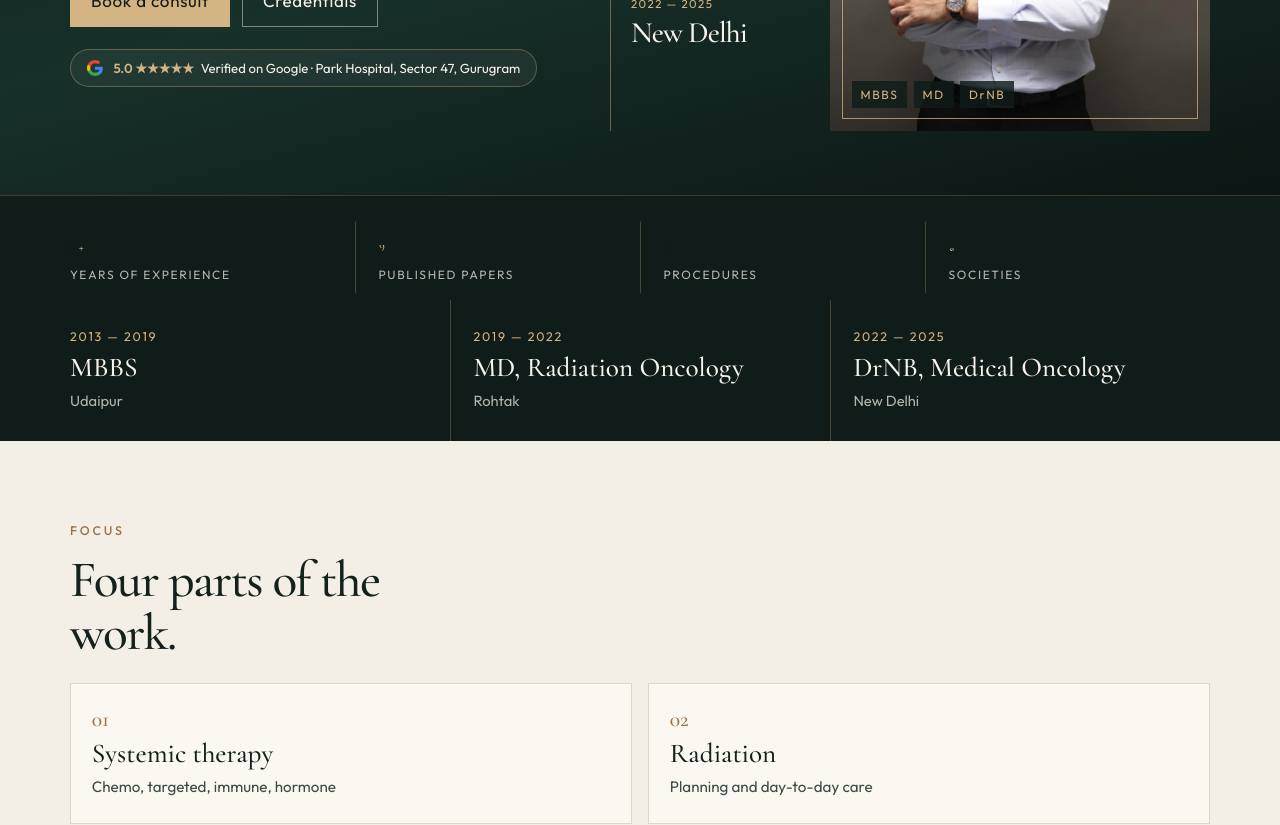
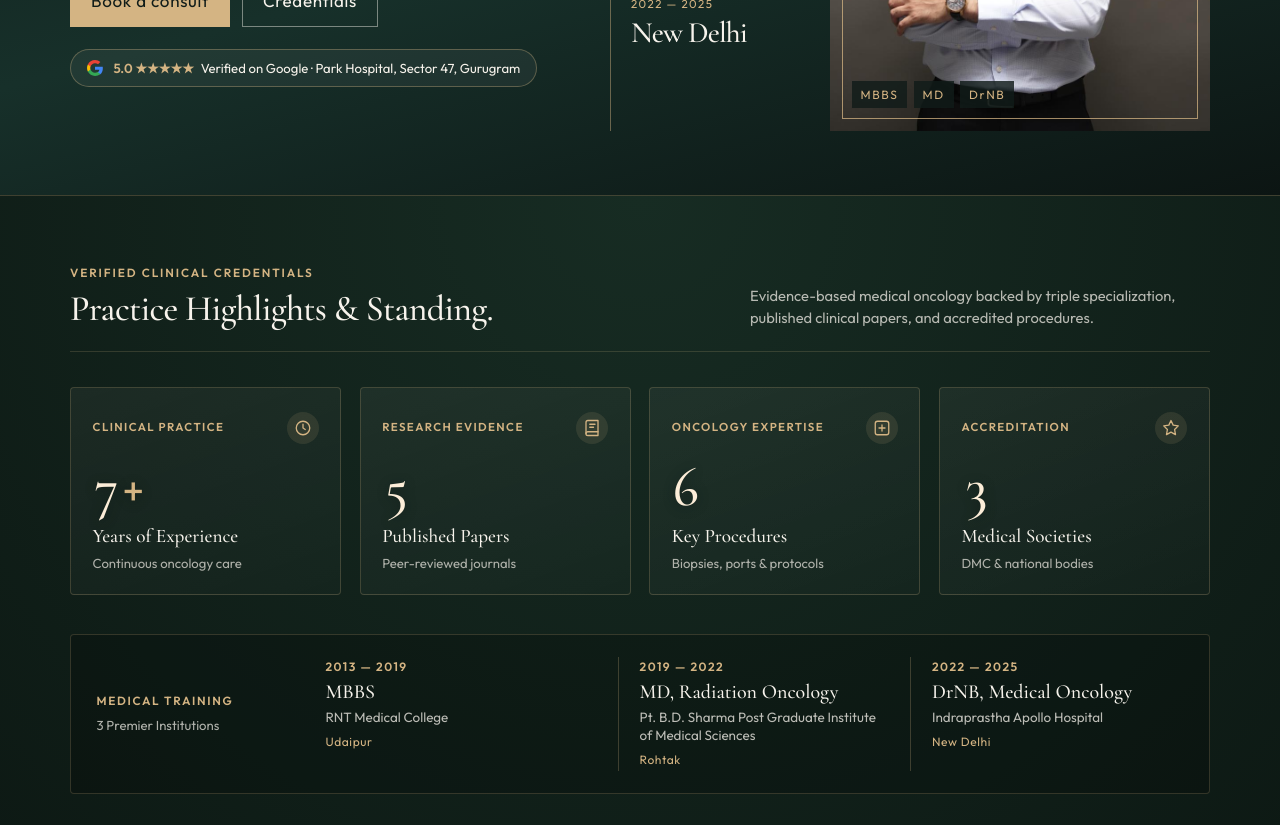
Before and after one commit to pankaj2816/dr-geetanand-rao, a React (Vite) app: page / in a window 1280 px wide. Shown: the part 460-1285 px from the top of the page. Built offline with nearby package versions, Linux system fonts and the light colour scheme.

Commit message:
Redesign stat showcase with visible, smooth count-up animation and premium metric cards

```diff
--- a/src/data.js
+++ b/src/data.js
@@ -282,10 +282,42 @@ export const certificates = [
 ]
 
 export const highlights = [
-  { value: 7, suffix: '+', label: 'Years of experience' },
-  { value: publications.length, suffix: '', label: 'Published papers' },
-  { value: procedures.length, suffix: '', label: 'Procedures' },
-  { value: memberships.length, suffix: '', label: 'Societies' },
+  {
+    id: 'exp',
+    value: 7,
+    suffix: '+',
+    kicker: 'Clinical Practice',
+    label: 'Years of Experience',
+    detail: 'Continuous oncology care',
+    icon: 'experience',
+  },
+  {
+    id: 'papers',
+    value: publications.length,
+    suffix: '',
+    kicker: 'Research Evidence',
+    label: 'Published Papers',
+    detail: 'Peer-reviewed journals',
+    icon: 'papers',
+  },
+  {
+    id: 'procedures',
+    value: procedures.length,
+    suffix: '',
+    kicker: 'Oncology Expertise',
+    label: 'Key Procedures',
+    detail: 'Biopsies, ports & protocols',
+    icon: 'procedures',
+  },
+  {
+    id: 'societies',
+    value: memberships.length,
+    suffix: '',
+    kicker: 'Accreditation',
+    label: 'Medical Societies',
+    detail: 'DMC & national bodies',
+    icon: 'societies',
+  },
 ]
 
 export const reviews = [
--- a/src/pages/Home.jsx
+++ b/src/pages/Home.jsx
@@ -5,88 +5,120 @@ import { site, focus, education, publications, memberships, highlights } from '.
 import ReviewsSection from '../components/ReviewsSection'
 import GoogleIcon from '../components/GoogleIcon'
 
-function DigitReel({ digit, started, delay }) {
-  const target = parseInt(digit, 10)
-  const isNumber = !Number.isNaN(target)
-
-  if (!isNumber) {
-    return <span className="digit-char">{digit}</span>
+function StatIcon({ type }) {
+  if (type === 'experience') {
+    return (
+      <svg viewBox="0 0 24 24" width="18" height="18" fill="none" stroke="currentColor" strokeWidth="1.75" strokeLinecap="round" strokeLinejoin="round" aria-hidden="true">
+        <circle cx="12" cy="12" r="9" />
+        <polyline points="12 7 12 12 15 14" />
+      </svg>
+    )
   }
-
-  // Prepend a cycle so even single digits (3, 5, 6, 7) glide with realistic momentum
-  const items = [0, 1, 2, 3, 4, 5, 6, 7, 8, 9, 0, 1, 2, 3, 4, 5, 6, 7, 8, 9].slice(0, 10 + target + 1)
-  const targetIndex = items.length - 1
-  const transform = started ? `translateY(-${targetIndex * 1.08}em)` : 'translateY(0em)'
-
+  if (type === 'papers') {
     return (
-    <span className="digit-window" aria-hidden="true">
-      <span
-        className="digit-track"
-        style={{
-          transform,
-          transitionDelay: `${delay}ms`,
-        }}
-      >
-        {items.map((num, i) => (
-          <span key={i} className="digit-cell">
-            {num}
-          </span>
-        ))}
-      </span>
-    </span>
+      <svg viewBox="0 0 24 24" width="18" height="18" fill="none" stroke="currentColor" strokeWidth="1.75" strokeLinecap="round" strokeLinejoin="round" aria-hidden="true">
+        <path d="M4 19.5A2.5 2.5 0 0 1 6.5 17H20" />
+        <path d="M6.5 2H20v20H6.5A2.5 2.5 0 0 1 4 19.5v-15A2.5 2.5 0 0 1 6.5 2z" />
+        <line x1="9" y1="7" x2="16" y2="7" />
+        <line x1="9" y1="11" x2="14" y2="11" />
+      </svg>
+    )
+  }
+  if (type === 'procedures') {
+    return (
+      <svg viewBox="0 0 24 24" width="18" height="18" fill="none" stroke="currentColor" strokeWidth="1.75" strokeLinecap="round" strokeLinejoin="round" aria-hidden="true">
+        <rect x="3" y="3" width="18" height="18" rx="3" />
+        <line x1="12" y1="8" x2="12" y2="16" />
+        <line x1="8" y1="12" x2="16" y2="12" />
+      </svg>
+    )
+  }
+  return (
+    <svg viewBox="0 0 24 24" width="18" height="18" fill="none" stroke="currentColor" strokeWidth="1.75" strokeLinecap="round" strokeLinejoin="round" aria-hidden="true">
+      <path d="M12 2l2.9 6.2 6.8 1-4.9 4.8 1.2 6.8L12 17.5 6 20.8l1.2-6.8-4.9-4.8 6.8-1z" />
+    </svg>
   )
 }
 
-function SmoothCounter({ value, suffix = '', delay = 0 }) {
+function AnimatedCounter({ value, suffix = '', delay = 0 }) {
+  const [count, setCount] = useState(0)
+  const [started, setStarted] = useState(false)
   const ref = useRef(null)
-  const [started, setStarted] = useState(false)
-  const digits = String(value).split('')
 
   useEffect(() => {
     const node = ref.current
     if (!node) return undefined
 
-    const reduce = window.matchMedia('(prefers-reduced-motion: reduce)').matches
-    if (reduce) {
+    const prefersReducedMotion =
+      typeof window !== 'undefined' &&
+      window.matchMedia('(prefers-reduced-motion: reduce)').matches
+
+    if (prefersReducedMotion) {
+      setCount(value)
       setStarted(true)
       return undefined
     }
 
+    let frameId
+    let timerId
+
     const observer = new IntersectionObserver(
       ([entry]) => {
         if (entry.isIntersecting) {
+          observer.disconnect()
+          timerId = setTimeout(() => {
             setStarted(true)
-          observer.disconnect()
+            const duration = 1400
+            const startTime = performance.now()
+
+            const step = (now) => {
+              const elapsed = now - startTime
+              const progress = Math.min(elapsed / duration, 1)
+              // Organic ease-out quart curve
+              const easeOut = 1 - Math.pow(1 - progress, 4)
+              const current = Math.round(easeOut * value)
+
+              setCount(current)
+
+              if (progress < 1) {
+                frameId = requestAnimationFrame(step)
+              } else {
+                setCount(value)
+              }
+            }
+
+            frameId = requestAnimationFrame(step)
+          }, delay)
         }
       },
-      { threshold: 0.35, rootMargin: '0px 0px -40px 0px' },
+      { threshold: 0.1 }
     )
 
     observer.observe(node)
-    return () => observer.disconnect()
-  }, [])
+
+    // Guaranteed visibility safety fallback
+    const safety = setTimeout(() => {
+      setCount(value)
+      setStarted(true)
+    }, 2000)
+
+    return () => {
+      observer.disconnect()
+      clearTimeout(timerId)
+      clearTimeout(safety)
+      if (frameId) cancelAnimationFrame(frameId)
+    }
+  }, [value, delay])
 
   return (
-    <strong
+    <div
       ref={ref}
-      className={`smooth-stat ${started ? 'is-active' : ''}`}
+      className={`stat-digit-display ${started ? 'is-live' : ''}`}
       aria-label={`${value}${suffix}`}
     >
-      <span className="digit-group" aria-hidden="true">
-        {digits.map((d, i) => (
-          <DigitReel key={i} digit={d} started={started} delay={delay + i * 90} />
-        ))}
-      </span>
-      {suffix ? (
-        <span
-          className="stat-suffix"
-          style={{ transitionDelay: `${delay + 1150}ms` }}
-          aria-hidden="true"
-        >
-          {suffix}
-        </span>
-      ) : null}
-    </strong>
+      <span className="stat-digit-num">{count}</span>
+      {suffix ? <span className="stat-digit-suffix">{suffix}</span> : null}
+    </div>
   )
 }
 
@@ -147,23 +179,58 @@ export default function Home() {
         </div>
       </section>
 
-      <section className="cred-strip" aria-label="Qualifications">
-        <div className="wrap stat-grid">
+      <section className="cred-strip" aria-label="Clinical Standing & Qualifications">
+        <div className="wrap">
+          <div className="stat-strip-head">
+            <div>
+              <span className="kicker-gold">Verified Clinical Credentials</span>
+              <h2 className="stat-strip-heading">Practice Highlights & Standing.</h2>
+            </div>
+            <p className="stat-strip-lead">
+              Evidence-based medical oncology backed by triple specialization, published clinical papers, and accredited procedures.
+            </p>
+          </div>
+
+          <div className="stat-card-grid">
             {highlights.map((item, index) => (
-            <article key={item.label} style={{ animationDelay: `${0.08 + index * 0.1}s` }}>
-              <SmoothCounter value={item.value} suffix={item.suffix} delay={index * 130} />
-              <span>{item.label}</span>
+              <article key={item.id} className="stat-card">
+                <header className="stat-card-top">
+                  <span className="stat-card-kicker">{item.kicker}</span>
+                  <div className="stat-card-icon" aria-hidden="true">
+                    <StatIcon type={item.icon} />
+                  </div>
+                </header>
+
+                <div className="stat-value-row">
+                  <AnimatedCounter
+                    value={item.value}
+                    suffix={item.suffix}
+                    delay={index * 130}
+                  />
+                </div>
+
+                <h3 className="stat-card-label">{item.label}</h3>
+                <p className="stat-card-detail">{item.detail}</p>
               </article>
             ))}
           </div>
-        <div className="wrap cred-grid">
+
+          <div className="cred-timeline-band">
+            <div className="cred-timeline-badge">
+              <span>Medical Training</span>
+              <small>3 Premier Institutions</small>
+            </div>
+            <div className="cred-timeline-cards">
               {education.map((item) => (
-            <article key={item.degree}>
-              <p>{item.years}</p>
-              <h2>{item.degree}</h2>
-              <span>{item.city}</span>
+                <article key={item.degree} className="cred-degree-card">
+                  <span className="cred-degree-years">{item.years}</span>
+                  <h3 className="cred-degree-title">{item.degree}</h3>
+                  <p className="cred-degree-place">{item.place.split(',')[0]}</p>
+                  <span className="cred-degree-city">{item.city}</span>
                 </article>
               ))}
+            </div>
+          </div>
         </div>
       </section>
 
--- a/src/styles.css
+++ b/src/styles.css
@@ -303,137 +303,250 @@ h1, h2, h3, p { margin: 0; }
   letter-spacing: 0.14em;
 }
 
-.cred-strip { background: var(--deep); color: var(--white); border-top: 1px solid rgba(212, 180, 131, 0.2); }
-.stat-grid {
+/* Credentials & Highlights Showcase */
+.cred-strip {
+  background: radial-gradient(circle at 50% 0%, #172c23 0%, #0d1914 100%);
+  color: var(--white);
+  border-top: 1px solid rgba(212, 180, 131, 0.25);
+  border-bottom: 1px solid rgba(212, 180, 131, 0.2);
+  padding: 3.8rem 0 3.6rem;
+  position: relative;
+}
+
+.stat-strip-head {
+  display: flex;
+  justify-content: space-between;
+  align-items: flex-end;
+  gap: 2rem;
+  margin-bottom: 2.2rem;
+  padding-bottom: 1.4rem;
+  border-bottom: 1px solid rgba(212, 180, 131, 0.18);
+}
+
+.kicker-gold {
+  display: inline-block;
+  color: var(--brass-2);
+  font-size: 0.74rem;
+  font-weight: 600;
+  letter-spacing: 0.16em;
+  text-transform: uppercase;
+  margin-bottom: 0.35rem;
+}
+
+.stat-strip-heading {
+  font-family: var(--serif);
+  font-size: clamp(1.8rem, 2.8vw, 2.5rem);
+  font-weight: 500;
+  line-height: 1.12;
+  color: var(--white);
+  margin: 0;
+  letter-spacing: -0.02em;
+}
+
+.stat-strip-lead {
+  max-width: 460px;
+  color: rgba(247, 243, 236, 0.72);
+  font-size: 0.92rem;
+  line-height: 1.5;
+  margin: 0;
+}
+
+/* Stat Cards Grid */
+.stat-card-grid {
   display: grid;
   grid-template-columns: repeat(4, 1fr);
-  padding: 1.55rem 0 0.35rem;
-}
-.stat-grid article {
-  padding: 0.6rem 1.4rem;
-  border-left: 1px solid rgba(212, 180, 131, 0.28);
-  border-radius: 2px;
-  transition: background-color 0.4s cubic-bezier(0.2, 0.8, 0.2, 1);
+  gap: 1.15rem;
+  margin-bottom: 2.4rem;
+}
+
+.stat-card {
+  background: linear-gradient(160deg, rgba(255, 255, 255, 0.05) 0%, rgba(255, 255, 255, 0.015) 100%);
+  border: 1px solid rgba(212, 180, 131, 0.22);
+  border-radius: 4px;
+  padding: 1.45rem 1.35rem 1.35rem;
+  position: relative;
+  display: flex;
+  flex-direction: column;
+  transition: transform 0.32s cubic-bezier(0.2, 0.8, 0.2, 1),
+              border-color 0.32s ease,
+              background-color 0.32s ease,
+              box-shadow 0.32s ease;
   cursor: default;
 }
-.stat-grid article:first-child { padding-left: 0; border-left: 0; }
-.stat-grid article:hover {
-  background-color: rgba(212, 180, 131, 0.05);
-}
-
-.smooth-stat {
+
+.stat-card:hover {
+  transform: translateY(-4px);
+  border-color: rgba(212, 180, 131, 0.55);
+  background: linear-gradient(160deg, rgba(255, 255, 255, 0.08) 0%, rgba(255, 255, 255, 0.03) 100%);
+  box-shadow: 0 14px 30px rgba(0, 0, 0, 0.32);
+}
+
+.stat-card-top {
+  display: flex;
+  justify-content: space-between;
+  align-items: center;
+  margin-bottom: 0.95rem;
+}
+
+.stat-card-kicker {
+  font-size: 0.72rem;
+  font-weight: 600;
+  letter-spacing: 0.12em;
+  text-transform: uppercase;
+  color: var(--brass-2);
+}
+
+.stat-card-icon {
+  color: var(--brass-2);
+  background: rgba(212, 180, 131, 0.12);
+  border-radius: 50%;
+  width: 32px;
+  height: 32px;
+  display: flex;
+  align-items: center;
+  justify-content: center;
+  transition: all 0.3s ease;
+  flex-shrink: 0;
+}
+
+.stat-card:hover .stat-card-icon {
+  background: var(--brass);
+  color: var(--white);
+  transform: scale(1.08);
+}
+
+/* Stat Number Animation & Typography */
+.stat-value-row {
+  display: flex;
+  align-items: baseline;
+  margin-bottom: 0.4rem;
+}
+
+.stat-digit-display {
   display: inline-flex;
   align-items: baseline;
   font-family: var(--serif);
   font-weight: 500;
-  font-size: clamp(2.8rem, 4.2vw, 3.8rem);
+  font-size: clamp(3rem, 4.4vw, 3.8rem);
   line-height: 1;
+  color: #fcedd8;
+  letter-spacing: -0.02em;
+  text-shadow: 0 2px 12px rgba(0, 0, 0, 0.35);
+  transition: color 0.3s ease;
+}
+
+.stat-card:hover .stat-digit-display {
+  color: #fff4e4;
+}
+
+.stat-digit-num {
+  display: inline-block;
+  font-variant-numeric: tabular-nums;
+  line-height: 1;
+}
+
+.stat-digit-suffix {
+  display: inline-block;
+  font-size: 0.72em;
   color: var(--brass-2);
-  font-variant-numeric: tabular-nums;
-  position: relative;
-  letter-spacing: -0.02em;
-  transition: transform 0.4s cubic-bezier(0.2, 0.8, 0.2, 1);
-}
-.stat-grid article:hover .smooth-stat {
-  transform: translateY(-2px);
-}
-
-.digit-group {
-  display: inline-flex;
-  align-items: baseline;
-  overflow: hidden;
-  height: 1.08em;
-  padding: 0 0.02em;
-  position: relative;
-}
-
-.digit-window {
-  display: inline-block;
-  height: 1.08em;
-  overflow: hidden;
-  position: relative;
-  vertical-align: top;
-}
-
-.digit-track {
-  display: flex;
-  flex-direction: column;
-  will-change: transform;
-  transition: transform 1.65s cubic-bezier(0.12, 0.82, 0.18, 1);
-}
-
-.digit-cell {
-  height: 1.08em;
-  display: flex;
-  align-items: center;
-  justify-content: center;
-  line-height: 1.08em;
-  background: linear-gradient(180deg, #fdf8ee 0%, #e2c69d 55%, #b58d56 100%);
-  -webkit-background-clip: text;
-  -webkit-text-fill-color: transparent;
-  filter: drop-shadow(0 2px 8px rgba(0, 0, 0, 0.35));
-}
-
-.digit-char {
-  height: 1.08em;
-  display: inline-flex;
-  align-items: center;
-  background: linear-gradient(180deg, #fdf8ee 0%, #e2c69d 55%, #b58d56 100%);
-  -webkit-background-clip: text;
-  -webkit-text-fill-color: transparent;
-}
-
-.stat-suffix {
-  display: inline-block;
-  margin-left: 0.06em;
-  font-size: 0.82em;
+  margin-left: 0.08em;
+  font-family: var(--sans);
+  font-weight: 400;
+}
+
+.stat-card-label {
+  font-family: var(--serif);
+  font-size: 1.2rem;
+  font-weight: 500;
+  color: var(--white);
+  margin: 0.2rem 0 0.35rem;
+  line-height: 1.22;
+}
+
+.stat-card-detail {
+  color: rgba(247, 243, 236, 0.68);
+  font-size: 0.82rem;
+  line-height: 1.45;
+  margin: 0;
+  margin-top: auto;
+}
+
+/* Education Timeline Ribbon */
+.cred-timeline-band {
+  background: rgba(0, 0, 0, 0.2);
+  border: 1px solid rgba(212, 180, 131, 0.2);
+  border-radius: 4px;
+  padding: 1.4rem 1.6rem;
+  display: grid;
+  grid-template-columns: 200px 1fr;
+  gap: 1.8rem;
+  align-items: center;
+}
+
+.cred-timeline-badge span {
+  display: block;
   color: var(--brass-2);
-  background: linear-gradient(180deg, #fdf8ee 0%, #e2c69d 55%, #b58d56 100%);
-  -webkit-background-clip: text;
-  -webkit-text-fill-color: transparent;
-  opacity: 0;
-  transform: scale(0.4) translateY(6px);
-  transition: opacity 0.55s ease, transform 0.55s cubic-bezier(0.34, 1.56, 0.64, 1);
-}
-
-.smooth-stat.is-active .stat-suffix {
-  opacity: 1;
-  transform: scale(1) translateY(0);
-}
-
-.stat-grid span {
-  display: block;
-  margin-top: 0.45rem;
-  color: rgba(247, 243, 236, 0.72);
-  font-size: 0.75rem;
+  font-size: 0.74rem;
   letter-spacing: 0.14em;
   text-transform: uppercase;
-  transition: color 0.3s ease;
-}
-.stat-grid article:hover span {
+  font-weight: 600;
+}
+
+.cred-timeline-badge small {
+  display: block;
+  color: rgba(247, 243, 236, 0.7);
+  font-size: 0.82rem;
+  margin-top: 0.25rem;
+}
+
+.cred-timeline-cards {
+  display: grid;
+  grid-template-columns: repeat(3, 1fr);
+  gap: 1.2rem;
+}
+
+.cred-degree-card {
+  padding-left: 1.3rem;
+  border-left: 1px solid rgba(212, 180, 131, 0.25);
+}
+
+.cred-degree-card:first-child {
+  padding-left: 0;
+  border-left: none;
+}
+
+.cred-degree-years {
+  display: block;
+  color: var(--brass-2);
+  font-size: 0.75rem;
+  letter-spacing: 0.12em;
+  text-transform: uppercase;
+  font-weight: 600;
+}
+
+.cred-degree-title {
+  font-family: var(--serif);
+  font-size: 1.25rem;
+  font-weight: 500;
   color: var(--white);
-}
-.cred-grid { display: grid; grid-template-columns: repeat(3, 1fr); align-items: start; }
-.cred-grid article { padding: 1.7rem 1.4rem 1.8rem 0; }
-.cred-grid article + article {
-  padding-left: 1.4rem;
-  border-left: 1px solid rgba(212, 180, 131, 0.28);
-}
-.cred-grid p, .when, .award-row p, .project-list p, .sheet-top, .presented, .for-line {
-  color: var(--brass);
-  font-size: 0.78rem;
-  letter-spacing: 0.14em;
-  text-transform: uppercase;
-}
-.cred-grid p { color: var(--brass-2); }
-.cred-grid h2, .focus-grid h3, .card-grid h3, .post-grid h3, .timeline h3, .bibliography h3, .project-list h3, .award-row h3 {
-  font-family: var(--serif);
-  font-weight: 500;
-  font-size: 1.7rem;
-  line-height: 1.15;
-  margin: 0.3rem 0 0.35rem;
-}
-.cred-grid span { display: block; color: rgba(247, 243, 236, 0.7); font-size: 0.92rem; }
+  margin: 0.25rem 0 0.2rem;
+  line-height: 1.2;
+}
+
+.cred-degree-place {
+  color: rgba(247, 243, 236, 0.75);
+  font-size: 0.84rem;
+  margin: 0;
+  line-height: 1.35;
+}
+
+.cred-degree-city {
+  display: inline-block;
+  margin-top: 0.25rem;
+  color: var(--brass-2);
+  font-size: 0.75rem;
+  letter-spacing: 0.05em;
+}
 
 .section { padding: 5rem 0; }
 .section-tight { padding-top: 0; }
@@ -946,13 +1059,33 @@ h1, h2, h3, p { margin: 0; }
   .award-banner em { justify-self: start; }
   .award-banner strong { font-size: 3.4rem; }
   .timeline li { grid-template-columns: 1fr; gap: 0.3rem; }
-  .cred-grid article,
-  .cred-grid article + article { border-left: 0; padding-left: 0; }
-  .cred-grid article + article { border-top: 1px solid rgba(212, 180, 131, 0.28); }
-  .stat-grid { grid-template-columns: 1fr 1fr; row-gap: 1.15rem; }
-  .stat-grid article { border-left: 0; padding-left: 0; }
-  .stat-grid article:nth-child(even) { padding-left: 1.2rem; border-left: 1px solid rgba(212, 180, 131, 0.28); }
-  .stat-grid article:nth-child(n + 3) { padding-top: 1rem; border-top: 1px solid rgba(212, 180, 131, 0.28); }
+  .stat-strip-head {
+    flex-direction: column;
+    align-items: flex-start;
+    gap: 0.8rem;
+  }
+  .stat-card-grid {
+    grid-template-columns: 1fr 1fr;
+    gap: 1rem;
+  }
+  .cred-timeline-band {
+    grid-template-columns: 1fr;
+    gap: 1.2rem;
+  }
+  .cred-timeline-cards {
+    grid-template-columns: 1fr;
+    gap: 1rem;
+  }
+  .cred-degree-card {
+    border-left: none;
+    padding-left: 0;
+    border-top: 1px solid rgba(212, 180, 131, 0.2);
+    padding-top: 0.8rem;
+  }
+  .cred-degree-card:first-child {
+    border-top: none;
+    padding-top: 0;
+  }
   .hero-portrait { width: min(100%, 420px); justify-self: start; }
   .hero-aside {
     flex-direction: row;
@@ -970,6 +1103,15 @@ h1, h2, h3, p { margin: 0; }
   .split-head { align-items: start; flex-direction: column; }
 }
 
+@media (max-width: 580px) {
+  .stat-card-grid {
+    grid-template-columns: 1fr;
+  }
+  .cred-strip {
+    padding: 2.8rem 0 2.6rem;
+  }
+}
+
 @keyframes rise-in {
   from { opacity: 0; transform: translateY(18px); }
   to { opacity: 1; transform: none; }
@@ -978,8 +1120,8 @@ h1, h2, h3, p { margin: 0; }
 .hero-copy > *,
 .hero-aside li,
 .hero-portrait,
-.stat-grid article,
-.cred-grid article,
+.stat-card,
+.cred-degree-card,
 .focus-grid article,
 .gallery figure,
 .society-rail span,
@@ -996,9 +1138,13 @@ h1, h2, h3, p { margin: 0; }
 .hero-aside li:nth-child(1) { animation-delay: 0.22s; }
 .hero-aside li:nth-child(2) { animation-delay: 0.3s; }
 .hero-aside li:nth-child(3) { animation-delay: 0.38s; }
-.cred-grid article:nth-child(1) { animation-delay: 0.08s; }
-.cred-grid article:nth-child(2) { animation-delay: 0.16s; }
-.cred-grid article:nth-child(3) { animation-delay: 0.24s; }
+.stat-card:nth-child(1) { animation-delay: 0.05s; }
+.stat-card:nth-child(2) { animation-delay: 0.12s; }
+.stat-card:nth-child(3) { animation-delay: 0.19s; }
+.stat-card:nth-child(4) { animation-delay: 0.26s; }
+.cred-degree-card:nth-child(1) { animation-delay: 0.08s; }
+.cred-degree-card:nth-child(2) { animation-delay: 0.16s; }
+.cred-degree-card:nth-child(3) { animation-delay: 0.24s; }
 .focus-grid article:nth-child(1) { animation-delay: 0.05s; }
 .focus-grid article:nth-child(2) { animation-delay: 0.12s; }
 .focus-grid article:nth-child(3) { animation-delay: 0.19s; }
```
Lines whose indentation alone changed are shown as unchanged.
